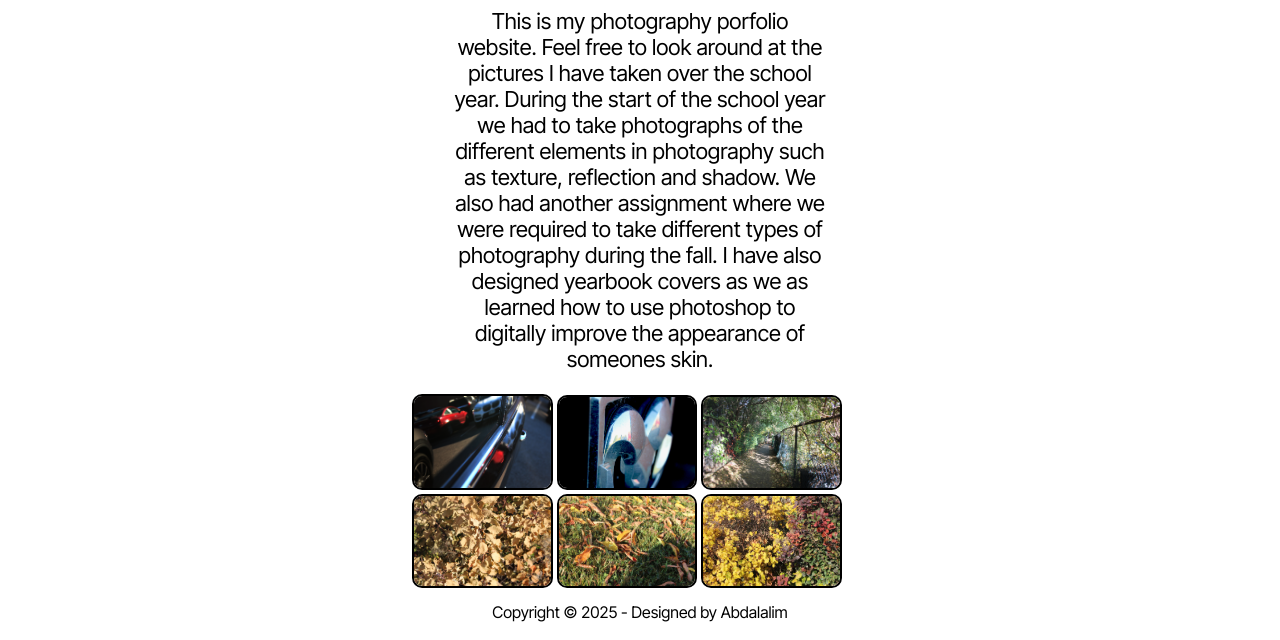
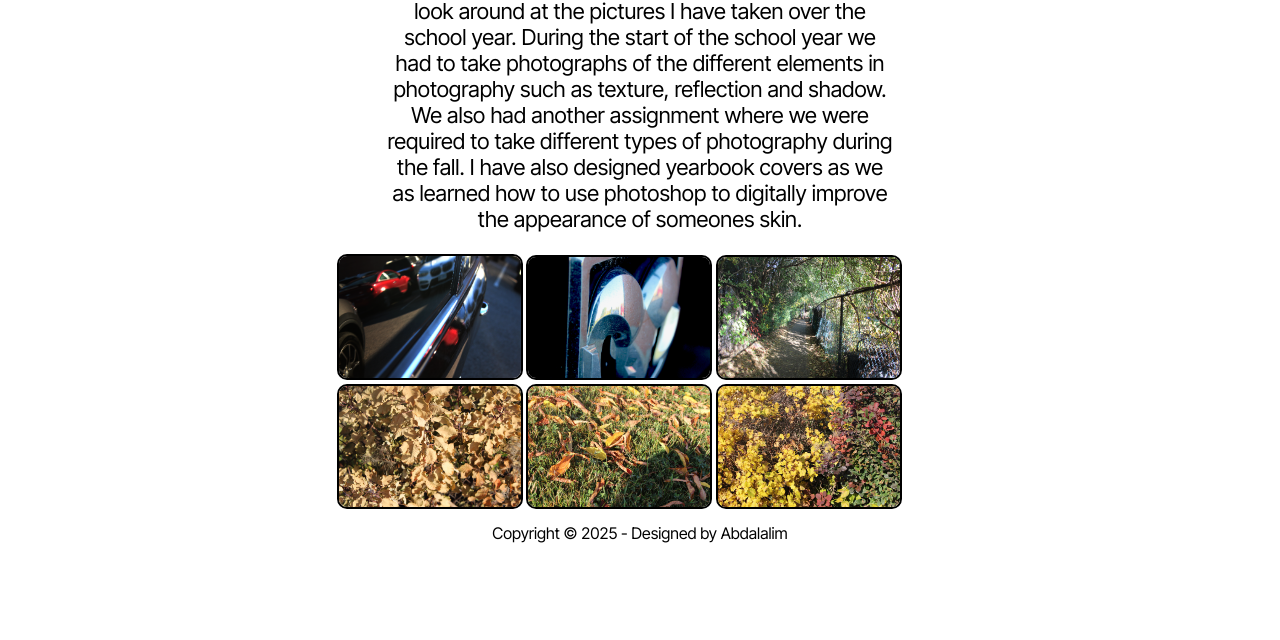
Before and after one commit to abdalalims/photographywebpage, a plain HTML site: page index.html in a window 1280 px wide. Shown: the part 216-856 px from the top of the page. After the commit the page ends 800 px from the top, so only its background shows below. Drawn offline with Linux system fonts and the light colour scheme.

Commit message:
Update style.css

```diff
--- a/style.css
+++ b/style.css
@@ -9,8 +9,8 @@ body {
   	font-style: normal;
 }
 .main {
-	padding-left: 20%;
-	padding-right: 20%;
+	padding-left: 10%;
+	padding-right: 10%;
 }
 .container {
 	display: flex;
```
